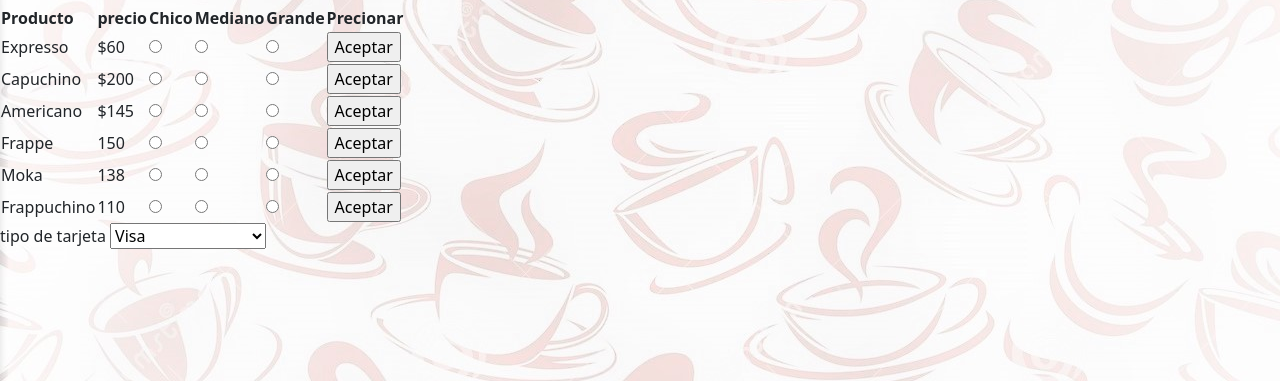
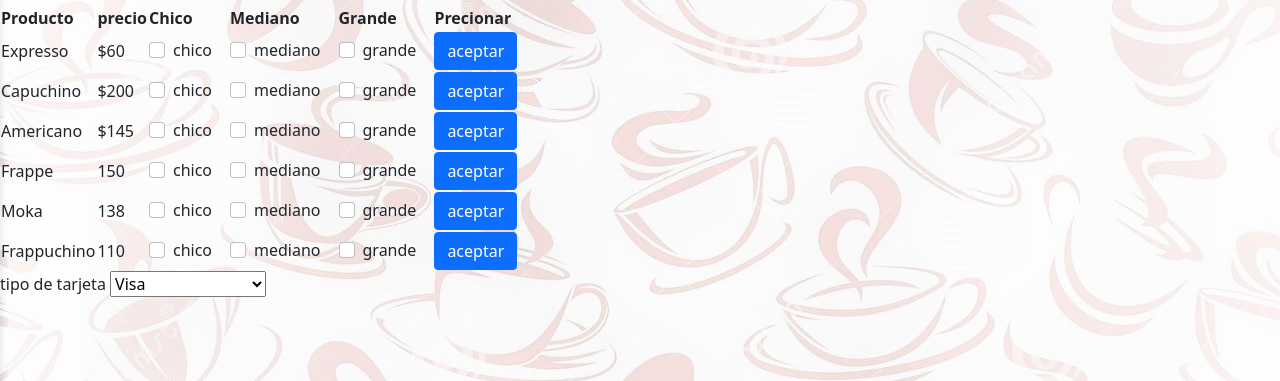
Before and after one commit to TrellixVulnTeam/CafeteriaElPaso_ZTVU, a website: page paginas/CompraOnline.html in a window 1280 px wide. Shown: the part 419-800 px from the top of the page. Drawn offline with nearby package versions, Linux system fonts and the light colour scheme.

Commit message:
mi entrega para el desafio

```diff
--- a/paginas/CompraOnline.html
+++ b/paginas/CompraOnline.html
@@ -76,39 +76,50 @@
                 <td> Expresso</td>
                 <td>$60</td>
                 <td>
-                    <input type="radio" name="Chico" id="Chico">
-                    <label for="Chico" id="Chico" name="Chico"></label>
+                    <div class="form-check form-check-inline">
+                        <input class="form-check-input" type="checkbox" id="inlineCheckbox1" value="option1">
+                        <label class="form-check-label" for="inlineCheckbox1">chico</label>
+                    </div>
                 </td>
             <td>
-                    <input type="radio" name="Mediano" id="Mediano">
-                    <label for="Mediano" id="Mediano" name="Mediano"></label>
+                <div class="form-check form-check-inline">
+                    <input class="form-check-input" type="checkbox" id="inlineCheckbox1" value="option1">
+                    <label class="form-check-label" for="inlineCheckbox1">mediano</label>
+                </div>
             </td>
             <td>
-                    <input type="radio" name="Grande" id="Grande">
-                    <label for="Grande" id="Grande" name="Grande"></label>
+            <div class="form-check form-check-inline">
+                <input class="form-check-input" type="checkbox" id="inlineCheckbox1" value="option1">
+                <label class="form-check-label" for="inlineCheckbox1">grande</label>
+            </div>
             </td>
                 <td>
-                    <input type="submit" value="Aceptar">
+                    <button class="btn btn-primary" type="button">aceptar</button>
                 </td>
-
             </tr>
                 <tr>
                 <td>Capuchino</td>
                 <td>$200</td>
                 <td>
-                    <input type="radio" name="Chico" id="Chico">
-                    <label for="Chico" id="Chico" name="Chico"></label>
+                    <div class="form-check form-check-inline">
+                        <input class="form-check-input" type="checkbox" id="inlineCheckbox1" value="option1">
+                        <label class="form-check-label" for="inlineCheckbox1">chico</label>
+                    </div>
                 </td>
             <td>
-                    <input type="radio" name="Mediano" id="Mediano">
-                    <label for="Mediano" id="Mediano" name="Mediano"></label>
+                <div class="form-check form-check-inline">
+                    <input class="form-check-input" type="checkbox" id="inlineCheckbox1" value="option1">
+                    <label class="form-check-label" for="inlineCheckbox1">mediano</label>
+                </div>
             </td>
             <td>
-                    <input type="radio" name="Grande" id="Grande">
-                    <label for="Grande" id="Grande" name="Grande"></label>
+            <div class="form-check form-check-inline">
+                <input class="form-check-input" type="checkbox" id="inlineCheckbox1" value="option1">
+                <label class="form-check-label" for="inlineCheckbox1">grande</label>
+            </div>
             </td>
                 <td>
-                    <input type="submit" value="Aceptar">
+                    <button class="btn btn-primary" type="button">aceptar</button>
                 </td>
                 </tr>
 
@@ -116,19 +127,26 @@
                 <td>Americano</td>
                 <td>$145</td>
                 <td>
-                    <input type="radio" name="Chico" id="Chico">
-                    <label for="Chico" id="Chico" name="Chico"></label>
+                    <div class="form-check form-check-inline">
+                        <input class="form-check-input" type="checkbox" id="inlineCheckbox1" value="option1">
+                        <label class="form-check-label" for="inlineCheckbox1">chico</label>
+                    </div>
                 </td>
             <td>
-                    <input type="radio" name="Mediano" id="Mediano">
-                    <label for="Mediano" id="Mediano" name="Mediano"></label>
+                <div class="form-check form-check-inline">
+                    <input class="form-check-input" type="checkbox" id="inlineCheckbox1" value="option1">
+                    <label class="form-check-label" for="inlineCheckbox1">mediano</label>
+                </div>
             </td>
             <td>
-                    <input type="radio" name="Grande" id="Grande">
-                    <label for="Grande" id="Grande" name="Grande"></label>
+            <div class="form-check form-check-inline">
+                <input class="form-check-input" type="checkbox" id="inlineCheckbox1" value="option1">
+                <label class="form-check-label" for="inlineCheckbox1">grande</label>
+            </div>
             </td>
                 <td>
-                    <input type="submit" value="Aceptar">
+                    <button class="btn btn-primary" type="button">aceptar</button>
+
                 </td>
             </tr>
 
@@ -136,38 +154,50 @@
             <td>Frappe</td>
             <td>150</td>
             <td>
-                <input type="radio" name="Chico" id="Chico">
-                <label for="Chico" id="Chico" name="Chico"></label>
+                <div class="form-check form-check-inline">
+                    <input class="form-check-input" type="checkbox" id="inlineCheckbox1" value="option1">
+                    <label class="form-check-label" for="inlineCheckbox1">chico</label>
+                </div>
             </td>
         <td>
-                <input type="radio" name="Mediano" id="Mediano">
-                <label for="Mediano" id="Mediano" name="Mediano"></label>
+            <div class="form-check form-check-inline">
+                <input class="form-check-input" type="checkbox" id="inlineCheckbox1" value="option1">
+                <label class="form-check-label" for="inlineCheckbox1">mediano</label>
+            </div>
         </td>
         <td>
-                <input type="radio" name="Grande" id="Grande">
-                <label for="Grande" id="Grande" name="Grande"></label>
+        <div class="form-check form-check-inline">
+            <input class="form-check-input" type="checkbox" id="inlineCheckbox1" value="option1">
+            <label class="form-check-label" for="inlineCheckbox1">grande</label>
+        </div>
         </td>
             <td>
-                <input type="submit" value="Aceptar">
+                <button class="btn btn-primary" type="button">aceptar</button>
             </td>
             </tr>
             <tr>
             <td>  Moka   </td>
                 <td>  138</td>
                 <td>
-                    <input type="radio" name="Chico" id="Chico">
-                    <label for="Chico" id="Chico" name="Chico"></label>
+                    <div class="form-check form-check-inline">
+                        <input class="form-check-input" type="checkbox" id="inlineCheckbox1" value="option1">
+                        <label class="form-check-label" for="inlineCheckbox1">chico</label>
+                    </div>
                 </td>
             <td>
-                    <input type="radio" name="Mediano" id="Mediano">
-                    <label for="Mediano" id="Mediano" name="Mediano"></label>
+                <div class="form-check form-check-inline">
+                    <input class="form-check-input" type="checkbox" id="inlineCheckbox1" value="option1">
+                    <label class="form-check-label" for="inlineCheckbox1">mediano</label>
+                </div>
             </td>
             <td>
-                    <input type="radio" name="Grande" id="Grande">
-                    <label for="Grande" id="Grande" name="Grande"></label>
+            <div class="form-check form-check-inline">
+                <input class="form-check-input" type="checkbox" id="inlineCheckbox1" value="option1">
+                <label class="form-check-label" for="inlineCheckbox1">grande</label>
+            </div>
             </td>
                 <td>
-                    <input type="submit" value="Aceptar">
+                    <button class="btn btn-primary" type="button">aceptar</button>
                 </td>
             </tr>
 
@@ -176,19 +206,25 @@
                 <td>110</td>
 
                 <td>
-                    <input type="radio" name="Chico" id="Chico">
-                    <label for="Chico" id="Chico" name="Chico"></label>
+                    <div class="form-check form-check-inline">
+                        <input class="form-check-input" type="checkbox" id="inlineCheckbox1" value="option1">
+                        <label class="form-check-label" for="inlineCheckbox1">chico</label>
+                    </div>
                 </td>
             <td>
-                    <input type="radio" name="Mediano" id="Mediano">
-                    <label for="Mediano" id="Mediano" name="Mediano"></label>
+                <div class="form-check form-check-inline">
+                    <input class="form-check-input" type="checkbox" id="inlineCheckbox1" value="option1">
+                    <label class="form-check-label" for="inlineCheckbox1">mediano</label>
+                </div>
             </td>
             <td>
-                    <input type="radio" name="Grande" id="Grande">
-                    <label for="Grande" id="Grande" name="Grande"></label>
+            <div class="form-check form-check-inline">
+                <input class="form-check-input" type="checkbox" id="inlineCheckbox1" value="option1">
+                <label class="form-check-label" for="inlineCheckbox1">grande</label>
+            </div>
             </td>
                 <td>
-                    <input type="submit" value="Aceptar">
+                    <button class="btn btn-primary" type="button">aceptar</button>
                 </td>
             </tr>
         </table>
--- a/scss/estilos.scss
+++ b/scss/estilos.scss
@@ -21,11 +21,6 @@
   background-color:$color3;
 }
 
-.box {
-  display: flex;
-  flex-direction: row;
-  justify-content: space-between;
-}
 
 .columna1 {
   height: 1000px;
@@ -76,3 +71,42 @@
   padding: 40px;
   margin: 10px;
 }
+.piedepagina{
+margin: 15px;
+padding: 160px;
+background-color: rgb(212, 205, 205);
+
+
+
+}
+.piedep{
+  display: flex;
+  flex-direction: column;
+  font-family: Arial, Helvetica, sans-serif;
+  text-decoration: none;
+  margin: 3px;
+  flex-direction: left;
+
+}
+.piedep2{
+  display: flex;
+  flex-direction: column;
+  font-family: Arial, Helvetica, sans-serif;
+  text-decoration: none;
+  flex-direction:right;
+  margin: 3px;
+
+}
+.a{
+  text-decoration: none;
+  color: black;
+
+}
+.RedesSociales{
+  display: flex;
+  flex-direction: row;
+  padding: 20px;
+  margin: 30px;
+
+
+}
--- a/scss/responcive.scss
+++ /dev/null
@@ -1,45 +0,0 @@
-/* Smartphones (portrait and landscape) ----------- */
-@media only screen
-and (min-device-width : 320px) and (max-device-width : 480px) {
-  /* Styles */
-}
-
-/* Smartphones (landscape) ----------- */
-@media only screen and (min-width : 321px) {
-  /* Styles */
-}
-
-/* Smartphones (portrait) ----------- */
-@media only screen and (max-width : 320px) {
-  /* Styles */
-}
-
-/* iPads (portrait and landscape) ----------- */
-@media only screen and (min-device-width : 768px) and (max-device-width : 1024px) {
-  /* Styles */
-}
-
-/* iPads (landscape) ----------- */
-@media only screen and (min-device-width : 768px) and (max-device-width : 1024px) and (orientation : landscape) {
-  /* Styles */
-}
-
-/* iPads (portrait) ----------- */
-@media only screen and (min-device-width : 768px) and (max-device-width : 1024px) and (orientation : portrait) {
-  /* Styles */
-}
-
-/* Desktops and laptops ----------- */
-@media only screen and (min-width : 1224px) {
-  /* Styles */
-}
-
-/* Large screens ----------- */
-@media only screen and (min-width : 1824px) {
-  /* Styles */
-}
-
-/* iPhone 4 ----------- */
-@media only screen and (-webkit-min-device-pixel-ratio:1.5), only screen and (min-device-pixel-ratio:1.5) {
-  /* Styles */
-}
--- a/scss/titulosyparrafos.scss
+++ b/scss/titulosyparrafos.scss
@@ -34,6 +34,13 @@ h2 {
   font-size: 80px;
   text-align: center;
   color: #1a1818;
+}
+h3{
+  font-family: 'Dancing Script', cursive;
+  font-weight: 10px ;
+  font-size: 50px;
+  text-align: center;
+
 }
 
 .navarSubtitulo {
@@ -96,3 +103,9 @@ h3 {
   padding: 2px;
   background-color: rgb(96, 99, 99);
 }
+.box {
+  display: flex;
+  flex-direction: row;
+  justify-content: space-between;
+
+}
```
Also changed, not shown: index.html (+56 -15 lines), paginas/Productos.html (+10 -10 lines), css/style.css, 1 other file. Lines whose indentation alone changed are shown as unchanged.
